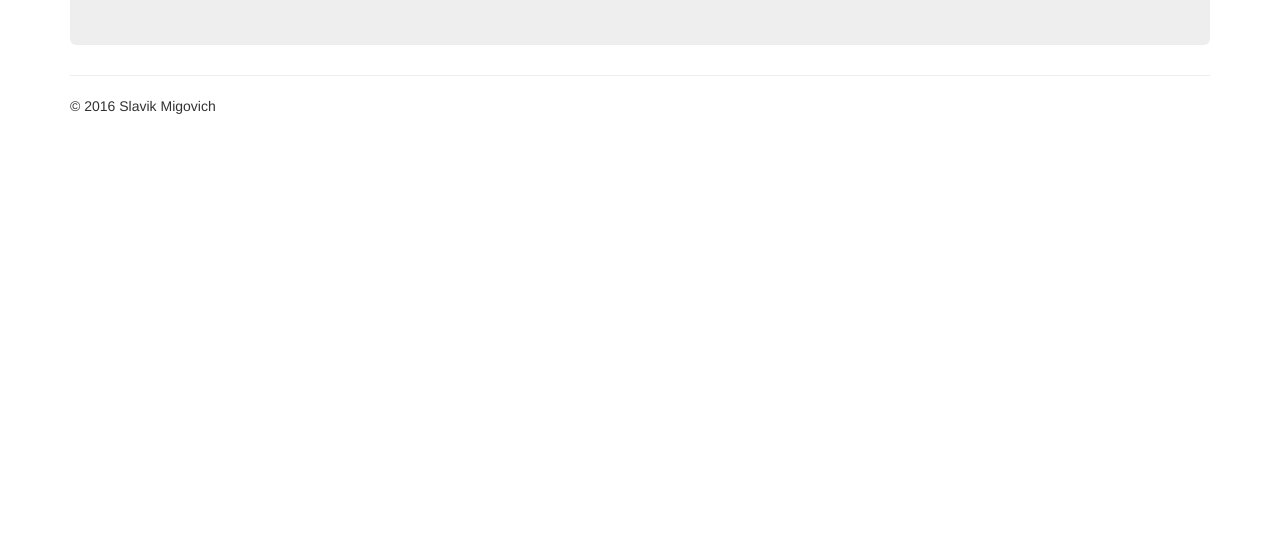
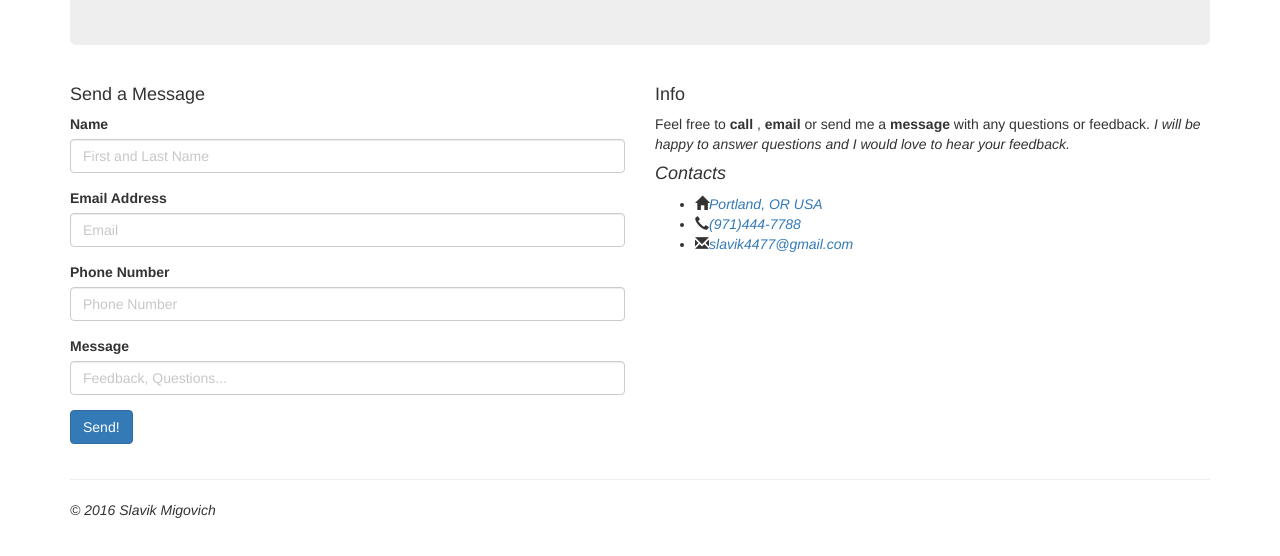
Before and after one commit to slav4477/my-portfolio, a plain HTML site: page contact.html in a window 1280 px wide. Shown: the part 244-800 px from the top of the page. Drawn offline with Linux system fonts and the light colour scheme.

Commit message:
add a completed contact page.

```diff
--- a/contact.html
+++ b/contact.html
@@ -22,7 +22,44 @@
         <h2><span style="font-style: italic;">CONTACT ME</span><h2>
       </div>
       <div>
-
+        <div class="row">
+          <div class="col-md-6">
+            <h4>Send a Message</h4>
+            <form>
+              <div class="form-group">
+                <label>Name</label>
+                <input type="text" class="form-control" placeholder="First and Last Name">
+              </div>
+              <div class="form-group">
+                <label>Email Address</label>
+                <input type="email" class="form-control" placeholder="Email">
+              </div>
+              <div class="form-group">
+                <label>Phone Number</label>
+                <input type="text" class="form-control" placeholder="Phone Number">
+              </div>
+              <div class="form-group">
+                <label>Message</label>
+                <input type="text" class="form-control" placeholder="Feedback, Questions...">
+              </div>
+              <div class="form-group">
+                <div class="">
+                  <button type="button" class="btn btn-primary">Send!</button>
+                </div>
+              </div>
+            </form>
+          </div>
+          <div class="col-md-6">
+            <h4>Info</h4>
+            <p>Feel free to <span style="font-weight: bold;">call</span> , <span style="font-weight: bold;">email</span> or send me a <span style="font-weight: bold;">message</span> with any questions or feedback. <em>I will be happy to answer questions and I would love to hear your feedback.</ems></p>
+            <h4>Contacts</h4>
+            <ul class="contact-list">
+              <li><b class="glyphicon glyphicon-home"></b><a href="https://www.google.com/maps/place/Portland,+OR/@45.5423509,-122.7945053,11z/data=!3m1!4b1!4m5!3m4!1s0x54950b0b7da97427:0x1c36b9e6f6d18591!8m2!3d45.5230622!4d-122.6764816?hl=en">Portland, OR USA</a></li>
+              <li><b class="glyphicon glyphicon-earphone"></b><a href="tel:971-444-7788">(971)444-7788</a></li>
+              <li><b class="glyphicon glyphicon-envelope"></b><a href="mailto:slavik4477@gmail.com">slavik4477@gmail.com</a></li>
+            </ul>
+          </div>
+        </div>
       </div>
       <hr>
       <footer>
```
